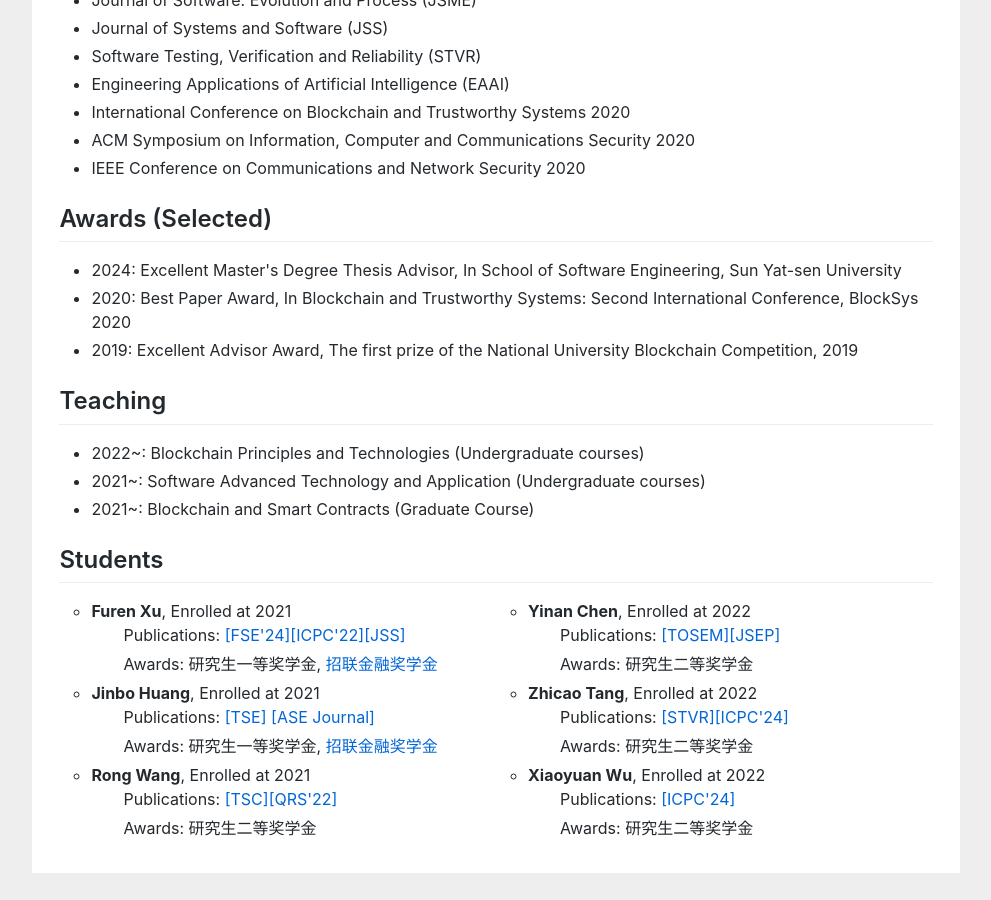
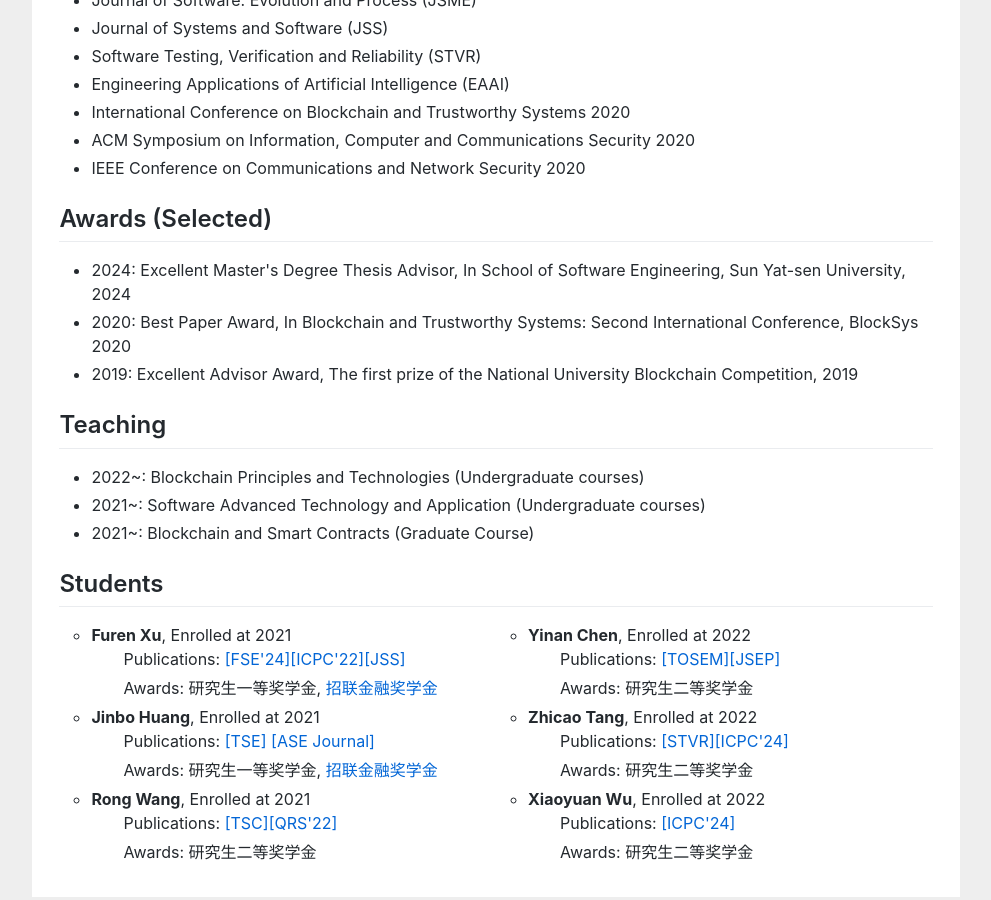
Before and after one commit to huangyuan-hy/huangyuan-hy.github.io, a Jekyll site: the page index.html, which Jekyll copies as it is, in a window 1280 px wide and 900 px high, scrolled down 4913 px. Shown: the whole window, without its empty margins (144-1135 px from the left). Built offline with Jekyll 4.4.1, drawn with Linux system fonts in a browser that asks for light colours.

Commit message:
Update index.html

```diff
--- a/index.html
+++ b/index.html
@@ -229,7 +229,7 @@ empirical study to learn how programmers reuse code on <a href="https://stackove
 
 				<h2>Awards (Selected)</h2>
 				<ul>
-	                                <li>2024: Excellent Master's Degree Thesis Advisor, In School of Software Engineering, Sun Yat-sen University</li>
+	                                <li>2024: Excellent Master's Degree Thesis Advisor, In School of Software Engineering, Sun Yat-sen University, 2024</li>
 					<li>2020: Best Paper Award, In Blockchain and Trustworthy Systems: Second International Conference, BlockSys 2020</li>
 					<li>2019: Excellent Advisor Award, The first prize of the National University Blockchain Competition, 2019</li>
 
```
